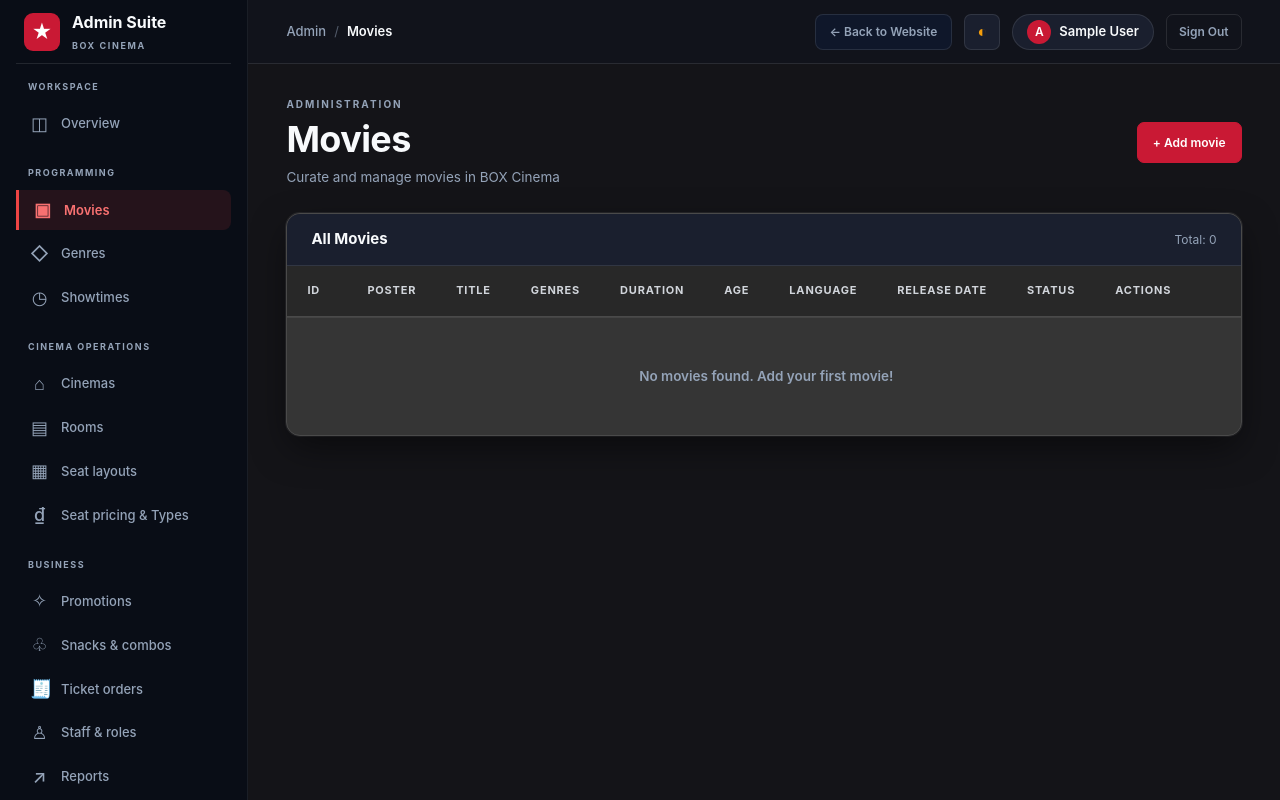
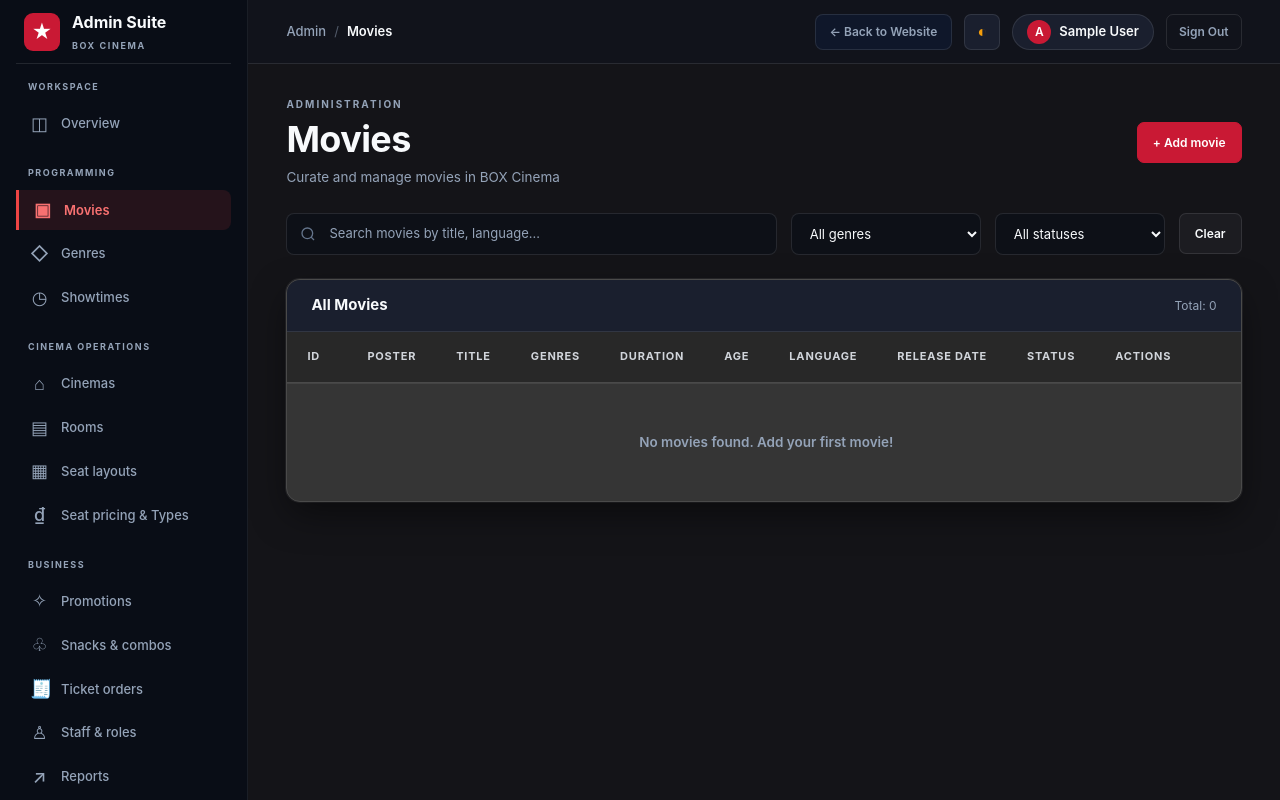
Before and after one commit to DoanhNguyenVan/MockProject-Group5, a Spring Boot app: page /admin/movies in a window 1280 px wide. Run offline with Spring Boot 4, Linux system fonts and the light colour scheme; the visitor is signed in with stand-in values (Sample User, id 1); data that the repository does not hold is empty; some of the project's set-up classes (security, data sources, template engines, error pages and the like) are left out, and stand-ins take their place.

Commit message:
feat(admin): add live search bar, genre filter and status filter for movies

```diff
--- a/src/main/resources/templates/admin/movies/list.html
+++ b/src/main/resources/templates/admin/movies/list.html
@@ -26,11 +26,29 @@
           </div>
         </div>
 
+        <!-- Toolbar: Search & Filters (Standard Admin Suite) -->
+        <div class="admin-toolbar">
+          <div class="admin-search-wrap">
+            <input type="search" id="movieSearch" class="admin-input" placeholder="Search movies by title, language...">
+          </div>
+          <select id="genreFilter" class="admin-input" style="width: 190px;" aria-label="Filter genre">
+            <option value="">All genres</option>
+            <option th:each="g : ${genres}" th:value="${g.genreName}" th:text="${g.genreName}">Action</option>
+          </select>
+          <select id="statusFilter" class="admin-input" style="width: 170px;" aria-label="Filter status">
+            <option value="">All statuses</option>
+            <option value="NOW_SHOWING">Now Showing</option>
+            <option value="COMING_SOON">Coming Soon</option>
+            <option value="ENDED">Ended</option>
+          </select>
+          <button type="button" id="clearMovieFilters" class="admin-button">Clear</button>
+        </div>
+
         <!-- Movie Table Panel -->
         <div class="admin-table-panel">
           <div class="d-flex justify-content-between align-items-center px-4 py-3" style="border-bottom: 1px solid var(--box-border-color); background: var(--box-bg-elevated);">
             <h2 style="font-size: 15px; font-weight: 700; margin: 0; color: var(--box-text-primary);">All Movies</h2>
-            <span style="font-size: 12px; color: var(--box-text-muted);" th:text="'Total: ' + ${#lists.size(movies)}">Total: 0</span>
+            <span id="movieTotalCount" style="font-size: 12px; color: var(--box-text-muted);" th:text="'Total: ' + ${#lists.size(movies)}">Total: 0</span>
           </div>
 
           <div class="admin-table-scroll">
@@ -50,7 +68,11 @@
                 </tr>
               </thead>
               <tbody>
-                <tr th:each="movie : ${movies}">
+                <tr th:each="movie : ${movies}" class="movie-row"
+                    th:attr="data-title=${#strings.toLowerCase(movie.title)},
+                             data-language=${#strings.toLowerCase(movie.language != null ? movie.language : '')},
+                             data-genres=${movie.genreNamesDisplay != null ? #strings.toLowerCase(movie.genreNamesDisplay) : ''},
+                             data-status=${movie.status}">
                   <td th:text="${movie.movieId}"></td>
                   <td>
                     <img th:if="${movie.posterUrl != null and !#strings.isEmpty(movie.posterUrl)}"
@@ -114,6 +136,11 @@
                         </button>
                       </form>
                     </div>
+                  </td>
+                </tr>
+                <tr id="noFilterResultsRow" style="display: none;">
+                  <td colspan="10" class="text-center py-5" style="color: var(--box-text-muted);">
+                    No movies match your search and filter criteria.
                   </td>
                 </tr>
                 <tr th:if="${#lists.isEmpty(movies)}">
@@ -315,6 +342,62 @@
         if (!isInDialog) movieModal.close();
       });
     }
+
+    // Real-time Search and Filtering
+    function filterMovies() {
+      const searchQuery = (document.getElementById('movieSearch')?.value || '').trim().toLowerCase();
+      const selectedGenre = (document.getElementById('genreFilter')?.value || '').trim().toLowerCase();
+      const selectedStatus = (document.getElementById('statusFilter')?.value || '').trim();
+
+      const rows = document.querySelectorAll('.movie-row');
+      let visibleCount = 0;
+
+      rows.forEach(row => {
+        const title = row.getAttribute('data-title') || '';
+        const language = row.getAttribute('data-language') || '';
+        const genres = row.getAttribute('data-genres') || '';
+        const status = row.getAttribute('data-status') || '';
+
+        const matchesSearch = !searchQuery || title.includes(searchQuery) || language.includes(searchQuery);
+        const matchesGenre = !selectedGenre || genres.includes(selectedGenre);
+        const matchesStatus = !selectedStatus || status === selectedStatus;
+
+        if (matchesSearch && matchesGenre && matchesStatus) {
+          row.style.display = '';
+          visibleCount++;
+        } else {
+          row.style.display = 'none';
+        }
+      });
+
+      const emptyRow = document.getElementById('noFilterResultsRow');
+      if (emptyRow) {
+        emptyRow.style.display = (visibleCount === 0 && rows.length > 0) ? '' : 'none';
+      }
+
+      const countBadge = document.getElementById('movieTotalCount');
+      if (countBadge) {
+        if (searchQuery || selectedGenre || selectedStatus) {
+          countBadge.textContent = `Showing ${visibleCount} of ${rows.length} movies`;
+        } else {
+          countBadge.textContent = `Total: ${rows.length}`;
+        }
+      }
+    }
+
+    document.getElementById('movieSearch')?.addEventListener('input', filterMovies);
+    document.getElementById('genreFilter')?.addEventListener('change', filterMovies);
+    document.getElementById('statusFilter')?.addEventListener('change', filterMovies);
+
+    document.getElementById('clearMovieFilters')?.addEventListener('click', () => {
+      const s = document.getElementById('movieSearch');
+      const g = document.getElementById('genreFilter');
+      const st = document.getElementById('statusFilter');
+      if (s) s.value = '';
+      if (g) g.value = '';
+      if (st) st.value = '';
+      filterMovies();
+    });
   </script>
 </body>
 </html>
```
